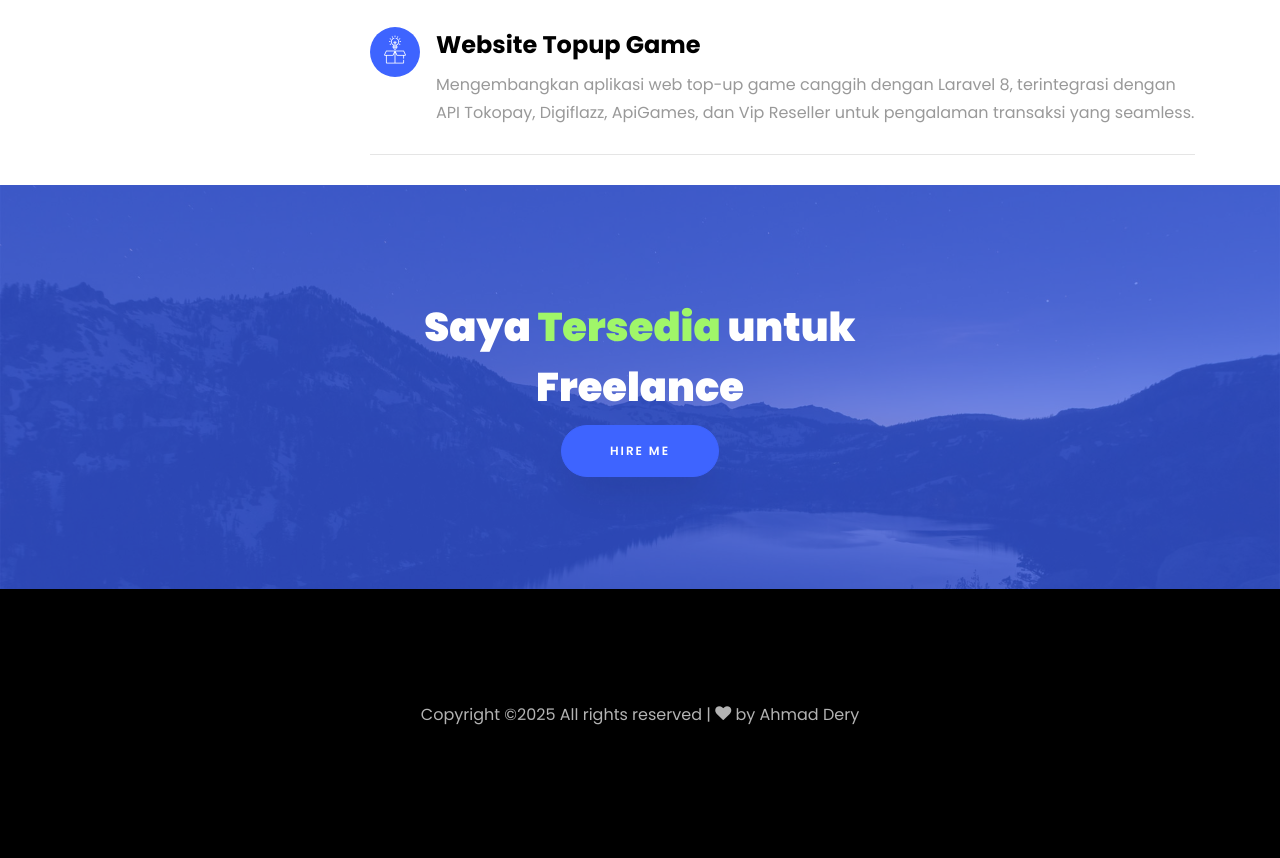
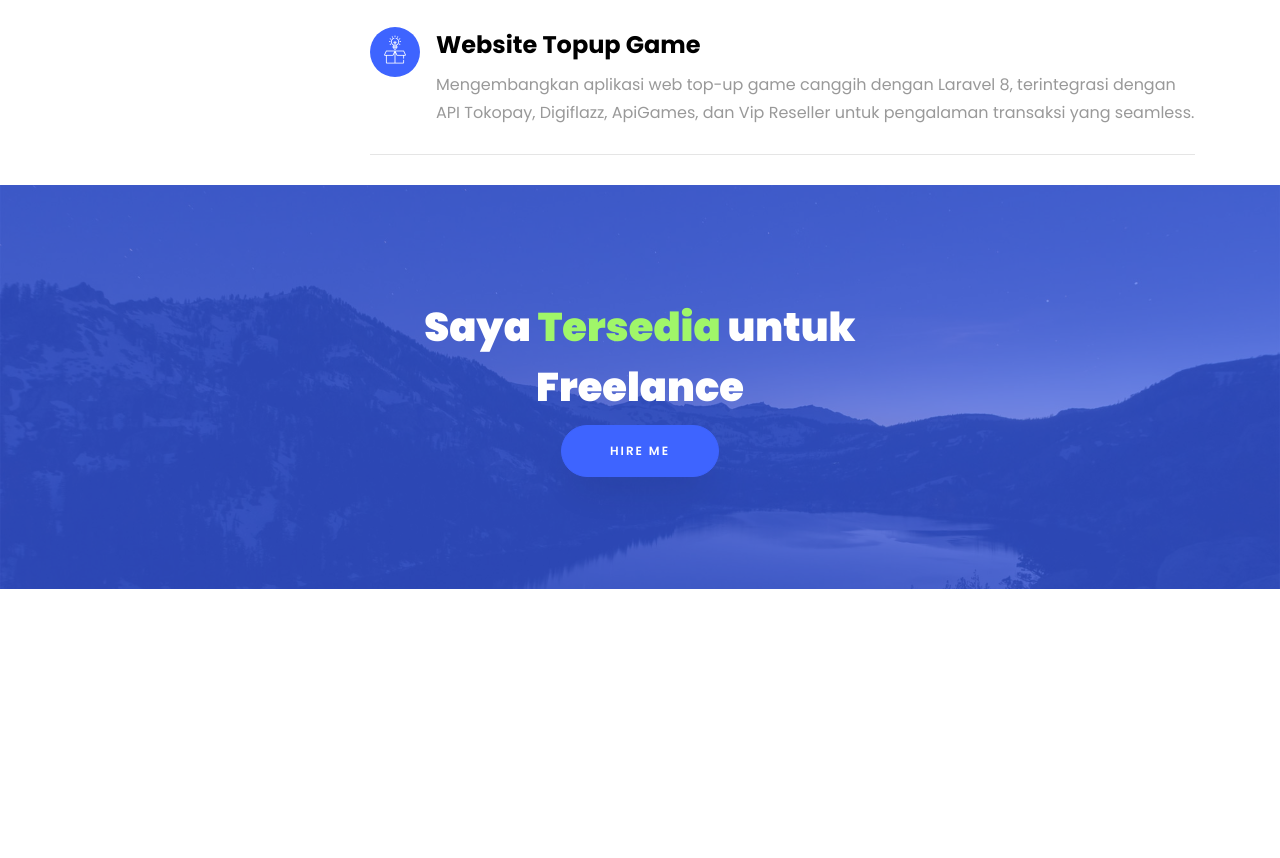
Before and after one commit to ahmaddery/portofolio, a plain HTML site: page index.html in a window 1280 px wide. Shown: the part 4416-5274 px from the top of the page. After the commit the page ends 5005 px from the top, so only its background shows below. Drawn offline with Linux system fonts and the light colour scheme; files whose address does not match are found by name.

Commit message:
Update hire link in index.html and remove footer section

```diff
--- a/index.html
+++ b/index.html
@@ -325,29 +325,11 @@
 			<div class="row justify-content-center">
 				<div class="col-md-7 ftco-animate text-center">
 					<h2>Saya <span>Tersedia</span> untuk Freelance</h2>
-					<p class="mb-0"><a href="#" class="btn btn-primary py-3 px-5">Hire Me</a></p>
+					<p class="mb-0"><a href="https://wa.me/6282252828024" class="btn btn-primary py-3 px-5">Hire Me</a></p>
 				</div>
 			</div>
 		</div>
 	</section>
-
-
-
-
-
-    <footer class="ftco-footer ftco-section">
-
-        <div class="row">
-          <div class="col-md-12 text-center">
-
-            <p><!-- Link back to Colorlib can't be removed. Template is licensed under CC BY 3.0. -->
-  Copyright &copy;<script>document.write(new Date().getFullYear());</script> All rights reserved | <i class="icon-heart color-danger" aria-hidden="true"></i> by <a href="https://ahmaddery.com" target="_blank">Ahmad Dery</a>
-  <!-- Link back to Colorlib can't be removed. Template is licensed under CC BY 3.0. --></p>
-          </div>
-        </div>
-      </div>
-    </footer>
-
 
 
   <!-- loader -->
```
Also changed, not shown: 1 other file.
